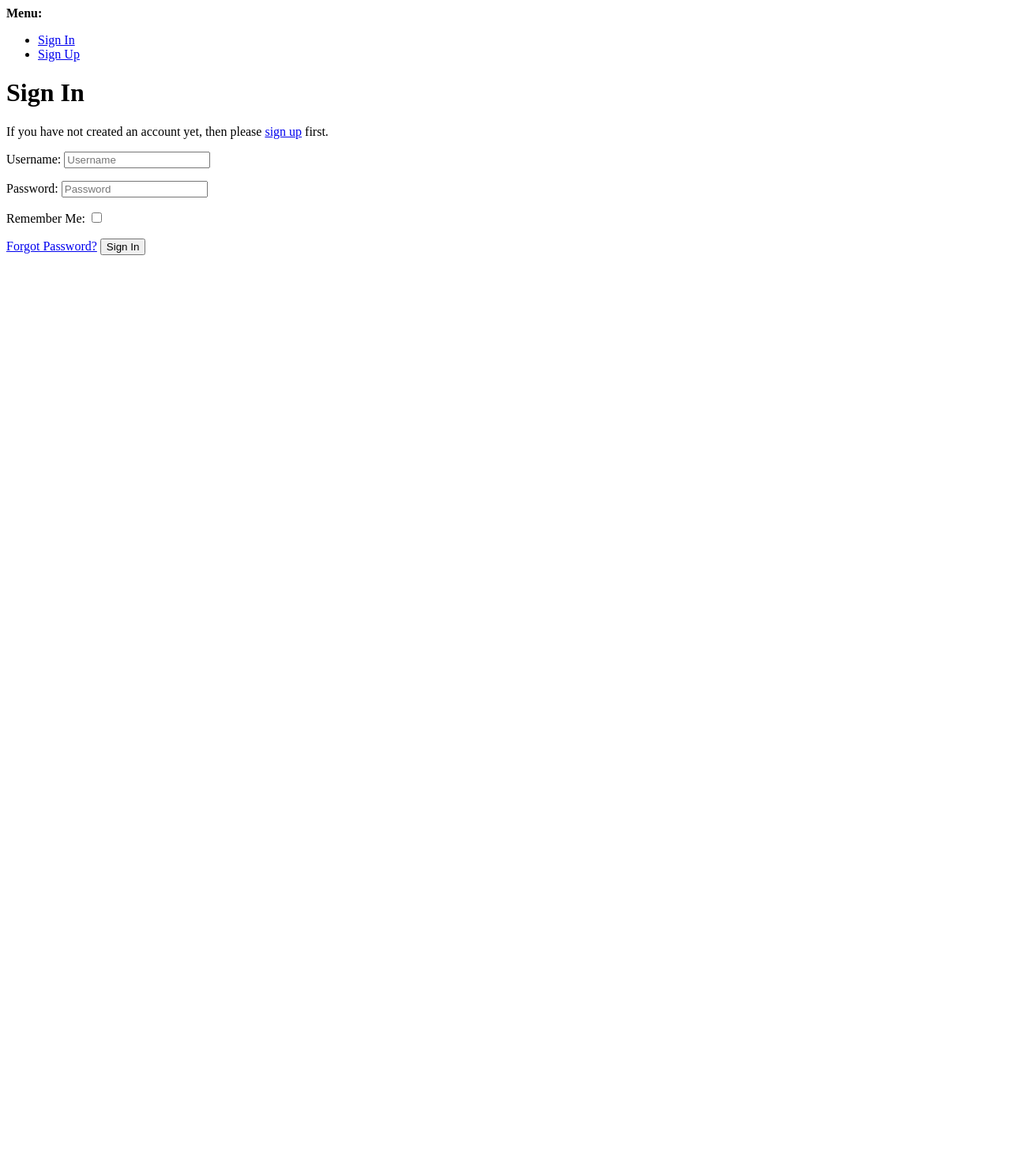
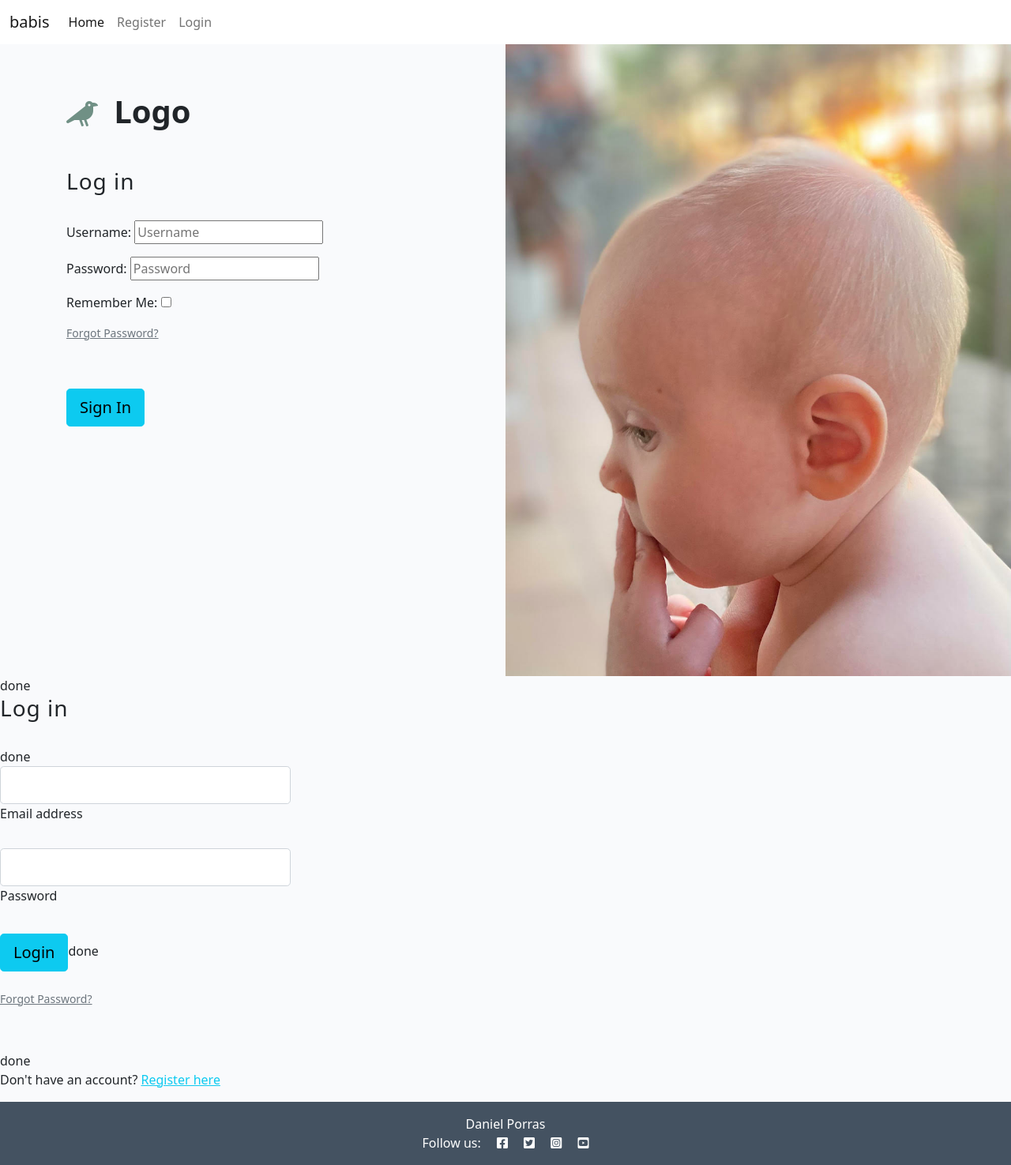
Before and after one commit to Code-Institute-Submissions/Danpr1984-babis_DecResubb, a Django app: page /accounts/login/ in a window 1280 px wide. Shown: the whole page at 79% size. Before the commit the page ends 323 px from the top, so only its background shows below. Run offline with Django 3.2, Linux system fonts and the light colour scheme; some libraries are stand-ins or nearby versions.

Commit message:
Added style to login form

```diff
--- a/templates/account/login.html
+++ b/templates/account/login.html
@@ -1,4 +1,4 @@
-{% extends "account/base.html" %}
+{% extends "base.html" %}
 
 {% load i18n %}
 {% load account socialaccount %}
@@ -6,8 +6,6 @@
 {% block head_title %}{% trans "Sign In" %}{% endblock %}
 
 {% block content %}
-
-<h1>{% trans "Sign In" %}</h1>
 
 {% get_providers as socialaccount_providers %}
 
@@ -29,18 +27,66 @@ for a {{ site_name }} account and sign in below:{% endblocktrans %}</p>
 {% include "socialaccount/snippets/login_extra.html" %}
 
 {% else %}
-<p>{% blocktrans %}If you have not created an account yet, then please
-<a href="{{ signup_url }}">sign up</a> first.{% endblocktrans %}</p>
+
 {% endif %}
+<section class="vh-100">
+  <div class="container-fluid">
+    <div class="row">
+      <div class="col-sm-6 text-black">
 
-<form class="login" method="POST" action="{% url 'account_login' %}">
+        <div class="px-5 ms-xl-4">
+          <i class="fas fa-crow fa-2x me-3 pt-5 mt-xl-4" style="color: #709085;"></i>
+          <span class="h1 fw-bold mb-0">Logo</span>
+        </div>
+
+        <div class="d-flex align-items-center h-custom-2 px-5 ms-xl-4 mt-5 pt-5 pt-xl-0 mt-xl-n5">
+
+          <form style="width: 23rem;" method="POST"  action="{% url 'account_login' %}">
+            <h3 class="fw-normal mb-3 pb-3" style="letter-spacing: 1px;">Log in</h3>
             {% csrf_token %}
             {{ form.as_p }}
             {% if redirect_field_value %}
+
             <input type="hidden" name="{{ redirect_field_name }}" value="{{ redirect_field_value }}" />
             {% endif %}
-  <a class="button secondaryAction" href="{% url 'account_reset_password' %}">{% trans "Forgot Password?" %}</a>
-  <button class="primaryAction" type="submit">{% trans "Sign In" %}</button>
+            <p class="small mb-5 pb-lg-2"><a class="text-muted" href="{% url 'account_reset_password' %}">{% trans "Forgot Password?" %}</a></p>
+            <div class="pt-1 mb-4">
+            <button class="primaryAction btn btn-info btn-lg btn-block" type="submit">{% trans "Sign In" %}</button>
+          </div>
+          </form>
+        </div>
+      </div>
+      <div class="col-sm-6 px-0 d-none d-sm-block">
+        <img src="/static/images/theo_for_babis.jpeg"
+          alt="Login image" class="w-100 vh-100" style="object-fit: cover; object-position: left;">
+      </div>
+    </div>
+  </div>
+</section>
+
+          <form style="width: 23rem;"> done
+
+            <h3 class="fw-normal mb-3 pb-3" style="letter-spacing: 1px;">Log in</h3>done
+
+            <div class="form-outline mb-4">
+              <input type="email" id="form2Example18" class="form-control form-control-lg" />
+              <label class="form-label" for="form2Example18">Email address</label>
+            </div>
+
+            <div class="form-outline mb-4">
+              <input type="password" id="form2Example28" class="form-control form-control-lg" />
+              <label class="form-label" for="form2Example28">Password</label>
+            </div>
+
+            <div class="pt-1 mb-4">
+              <button class="btn btn-info btn-lg btn-block" type="button">Login</button>done
+            </div>
+
+            <p class="small mb-5 pb-lg-2"><a class="text-muted" href="{% url 'account_reset_password' %}">{% trans "Forgot Password?" %}</a></p>done
+            <p>Don't have an account? <a href="#!" class="link-info">Register here</a></p>
+
           </form>
 
+
+
 {% endblock %}
```
Also changed, not shown: static/images/Theo_for_babis.jpeg (added), static/images/theo_for_babis.jpeg (added). Lines whose indentation alone changed are shown as unchanged.
